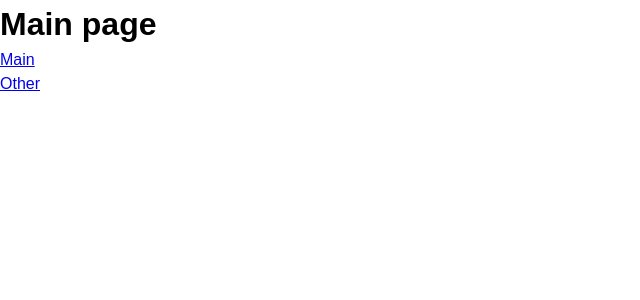
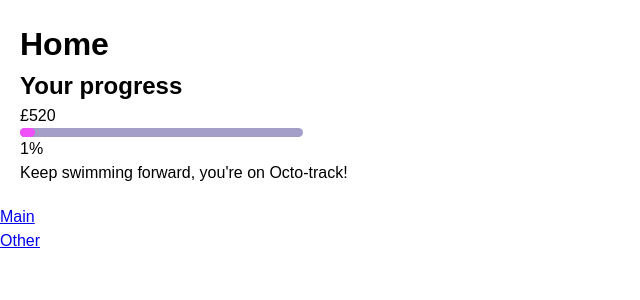
Before and after one commit to dominicva/coral8, a React (Create React App) app: page / in a window 1280 px wide. Shown: the top 300 px of the page, without its empty margins (0-640 px from the left). Built offline with nearby package versions, Linux system fonts and the light colour scheme.

Commit message:
feat: add initial progress card

```diff
--- a/src/App.js
+++ b/src/App.js
@@ -2,6 +2,7 @@ import { BrowserRouter, Routes, Route } from 'react-router-dom';
 import Page from './components/Page';
 import './App.scss';
 import NavBar from './components/NavBar/NavBar';
+import { Progress } from './components/Progress';
 
 function App() {
   return (
@@ -11,8 +12,13 @@ function App() {
           <Route
             path="/"
             element={
-              <div>
-                <h1>Main page</h1>
+              <div
+                style={{
+                  padding: '20px',
+                }}
+              >
+                <h1>Home</h1>
+                <Progress />
               </div>
             }
           />
--- /dev/null
+++ b/src/components/Progress/Progress.jsx
@@ -0,0 +1,13 @@
+import progressBar from '../../assets/progress-bar.svg';
+
+export default function Progress({ value }) {
+  return (
+    <article className="progress">
+      <h2>Your progress</h2>
+      <span>£520</span>
+      <img src={progressBar} alt="progress bar" />
+      <span>1%</span>
+      <p>Keep swimming forward, you&apos;re on Octo-track!</p>
+    </article>
+  );
+}
--- /dev/null
+++ b/src/components/Progress/Progress.scss
@@ -0,0 +1,10 @@
+@use '../../partials/variables' as *;
+@use '../../partials/mixins' as *;
+
+.progress {
+  background-color: $base-dark;
+  padding: 1.5rem 1rem;
+  border-radius: 0.75rem;
+  display: flex;
+  gap: 1.5rem;
+}
--- /dev/null
+++ b/src/components/Progress/index.jsx
@@ -0,0 +1 @@
+export { default as Progress } from './Progress';
```
Also changed, not shown: src/assets/progress-bar.svg (added).
